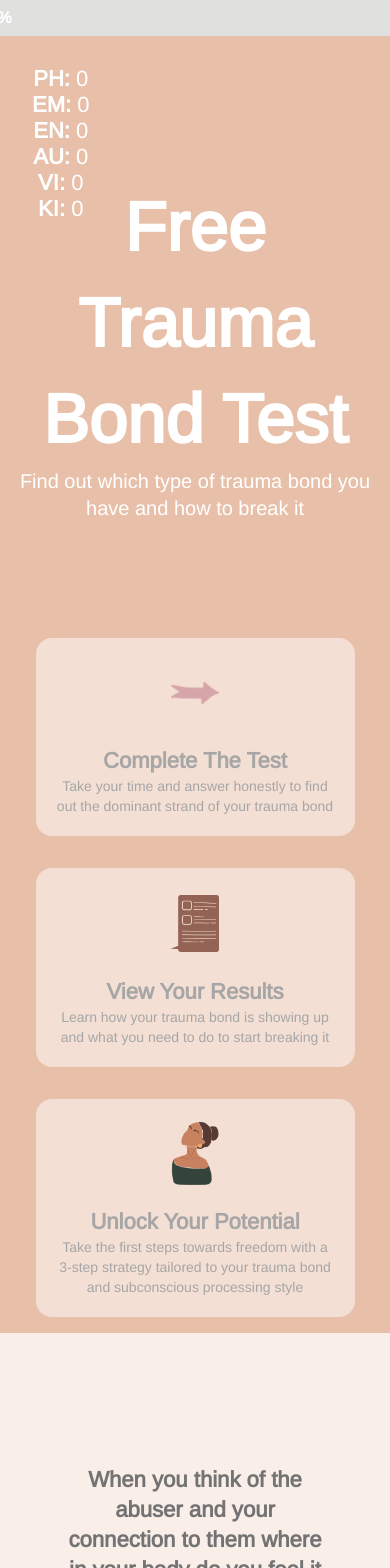
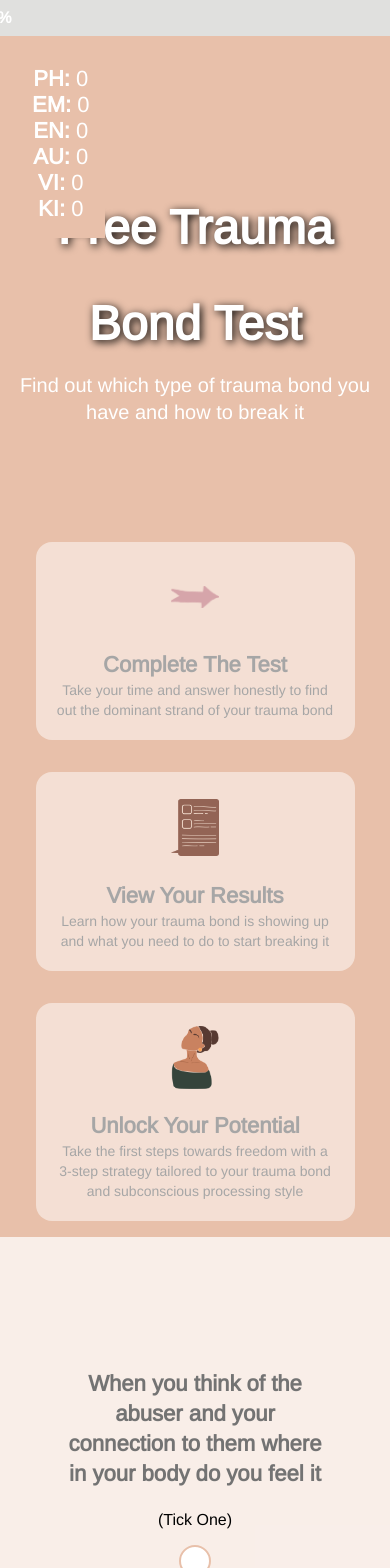
Before and after one commit to mubeenhassan/quiz, a React (Create React App) app: page / in a window 390 px wide. Shown: the top 1568 px of the page. Built offline with nearby package versions, Linux system fonts and the light colour scheme.

Commit message:
some updates

```diff
--- a/src/components/Home/QuestionComponent.js
+++ b/src/components/Home/QuestionComponent.js
@@ -126,6 +126,9 @@ const QuestionComponent = (props) => {
         {/* <span style={{ fontWeight: 'bold' }}>Q No.{questionNumber}. </span> */}
         {question}
       </p>
+      <p className="selection-hint">
+        ({question_type === 'multiple'? "tick all that apply":"tick one"})
+      </p>
       <div className='option-container'>
         {question_type === 'multiple'
           ? renderCheckBoxes()
--- a/src/components/Home/index.js
+++ b/src/components/Home/index.js
@@ -104,10 +104,10 @@ function Home() {
       disabledPoints[questionID + 1] !== false
     ) {
       disabledPoints[questionID + 1] = false
-      document.getElementById(`question_${questionID + 1}`) &&
-        document
-          .getElementById(`question_${questionID + 1}`)
-          .scrollIntoView({ block: 'center' })
+      // document.getElementById(`question_${questionID + 1}`) &&
+      //   document
+      //     .getElementById(`question_${questionID + 1}`)
+      //     .scrollIntoView({ block: 'center' })
       setDisabledQuizes(disabledPoints)
     }
   }
--- a/src/components/Result/index.jsx
+++ b/src/components/Result/index.jsx
@@ -48,13 +48,13 @@ const Result = (props) => {
   let groupId=null
 
   const [email, setEmail] = useState('')
+  const [name, setName] = useState('')
   const [resultsToShow, setResultsToShow] = useState({})
   const [phaseOneResult, setPhaseOneResult] = useState('')
   const [phaseTwoResult, setPhaseTwoResult] = useState('')
   const [answerImg, setAnswerImg] = useState('')
   const [phaseOneLink, setPhaseOneLink] = useState('')
   const [phaseTwoLink, setPhaseTwoLink] = useState('')
-// push phaseOneResult and phaseTwoResult to google sheet as well
   useEffect(() => {
     countPhaseOne()
     countPhaseTwo()
@@ -186,6 +186,7 @@ const Result = (props) => {
       Auditory: AU,
       Kinaesthetic: KI,
       Email: email,
+      FirstName:name,
       PhaseOneResult : phaseOneResult,
       PhaseTwoResult : phaseTwoResult,
       SendToMailerLiteGroup : phaseOneResult+"/"+phaseTwoResult,
@@ -200,6 +201,7 @@ const Result = (props) => {
         window.location.replace(`https://www.youreasylifecoach.com/your-results-${phaseOneLink}-${phaseTwoLink}`);
       })
   }
+  const a_or_an = (phaseOneResult==='Emotional' || phaseOneResult==='Energetic'|| phaseOneResult==='Even') ? 'an':'a'
   return (
     <div>
       <br />
@@ -214,7 +216,8 @@ const Result = (props) => {
               </div>
               <div className='physical-para'>
                 <h1>
-                  You have a <br /> <span className='phy'> {phaseOneResult}</span>
+                  You have {a_or_an}
+                   <br /> <span className='phy'> {phaseOneResult}</span>
                   <br /> trauma bond
                 </h1>
               </div>
@@ -259,10 +262,17 @@ const Result = (props) => {
               style and 3 things you do today to start breaking your bond{' '}
             </p>
             <input
+              type='name'
+              placeholder='First Name'
+              onChange={(e) => setName(e.target.value)}
+              value={name}
+            />
+            <input
               type='email'
-              placeholder='enter email address'
+              placeholder='Enter Email Address'
               onChange={(e) => setEmail(e.target.value)}
               value={email}
+              required={true}
             />
             <div>
               <button onClick={handleSubscribe}>Go to your 3 steps </button>
--- a/src/index.css
+++ b/src/index.css
@@ -13,13 +13,14 @@ a {
   text-decoration: none;
 }
 .heading-container h1 {
-  font-size: 68.766px;
+  font-size: 80px;
   color: rgb(255, 255, 255);
   line-height: 96px;
   font-weight: 700;
   font-style: normal;
   margin: 0;
   margin-top: 180px;
+  text-shadow: 2px 2px 8px #000;
 }
 .heading-container p {
   font-size: 20px;
@@ -90,6 +91,7 @@ a {
   display: flex;
   flex-direction: column;
   align-items: center;
+  transition:opacity 0.75s;
 }
 .option {
   display: flex;
@@ -365,6 +367,12 @@ a {
   box-shadow: -21px -8px 18px 12px grey;
   border-radius: 50%;
 }
+
+.selection-hint{
+  margin: 0px;
+  text-transform: capitalize;
+
+}
 @media screen and (max-width: 1024px) {
   .right-truma p {
     font-weight: 700;
@@ -440,6 +448,9 @@ a {
   .right {
     margin-top: 22%;
   }
+  .heading-container h1{
+    font-size: 48px;
+  }
 }
 .right-truma p strong {
   font-size: 19px;
```
